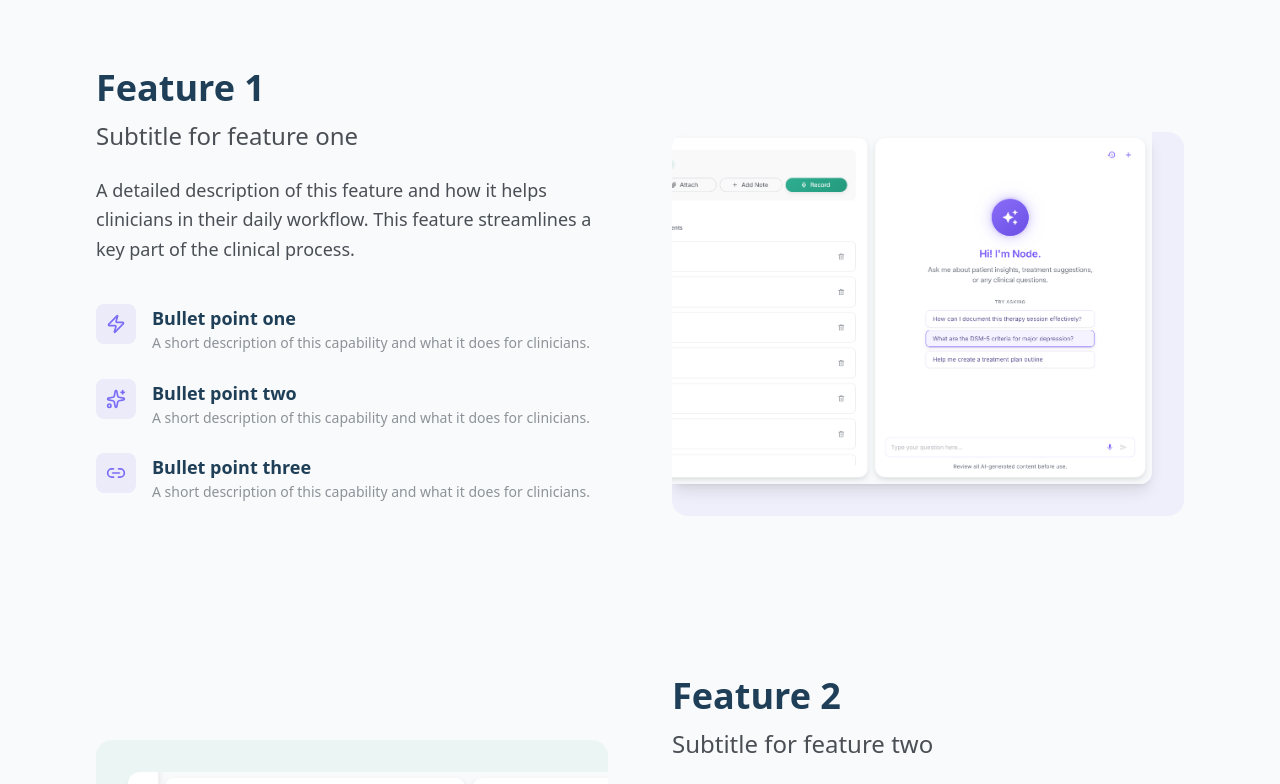
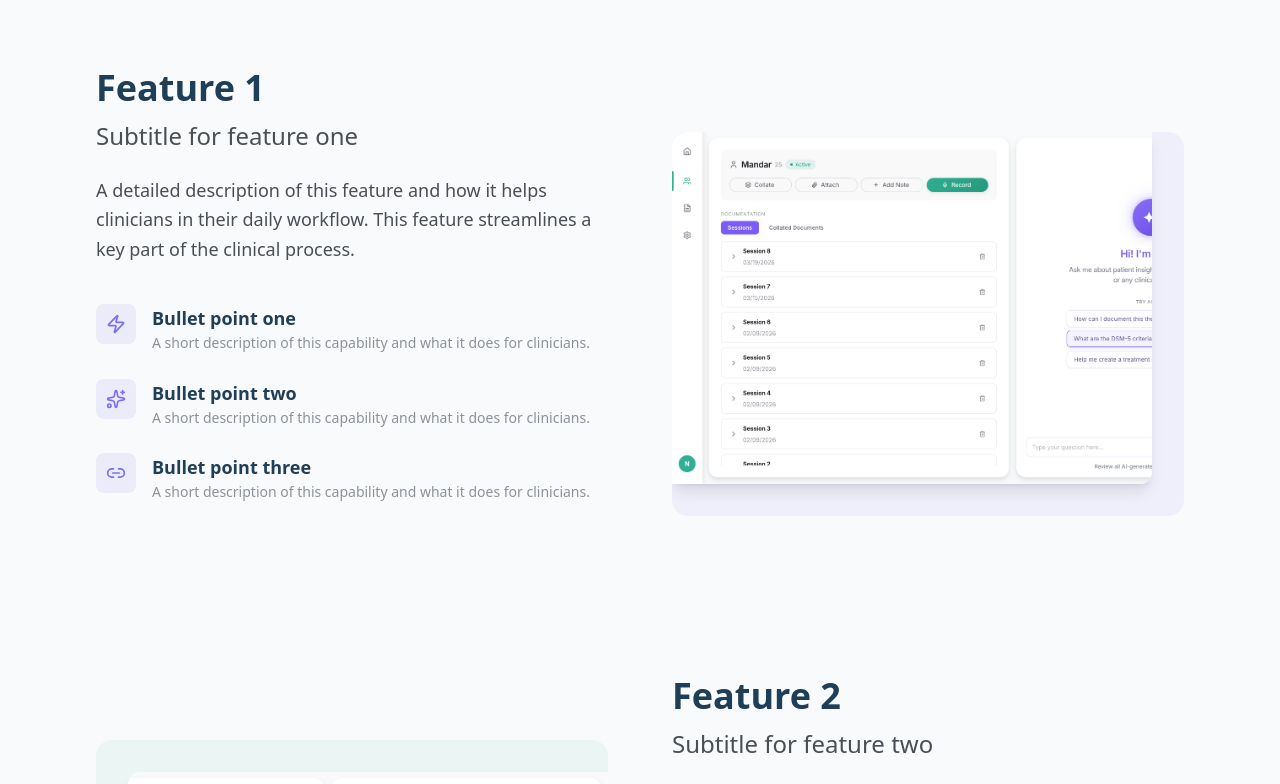
Before and after one commit to corenodal/nodal-website, a React (Vite) app: page /features in a window 1280 px wide. Shown: the part 860-1644 px from the top of the page. Built offline with nearby package versions, Linux system fonts and the light colour scheme.

Commit message:
features details section fix 1

```diff
--- a/src/sections/FeatureDetails.tsx
+++ b/src/sections/FeatureDetails.tsx
@@ -201,12 +201,13 @@ export const FeatureDetails = () => {
   const accentColor = (accent: 'nodal-violet' | 'nodal-green') =>
     accent === 'nodal-violet' ? 'bg-nodal-violet/10 text-nodal-violet' : 'bg-nodal-green/10 text-nodal-green';
 
+  // anchor = the corner where padding is applied (2 sides), image overflows the other 2
   const anchorStyles = (anchor: 'top-left' | 'top-right' | 'bottom-left' | 'bottom-right') => {
     const pad = {
-      'top-left':     'pb-0 pr-0 pt-6 pl-6 md:pt-8 md:pl-8',
-      'top-right':    'pb-0 pl-0 pt-6 pr-6 md:pt-8 md:pr-8',
-      'bottom-left':  'pt-0 pr-0 pb-6 pl-6 md:pb-8 md:pl-8',
-      'bottom-right': 'pt-0 pl-0 pb-6 pr-6 md:pb-8 md:pr-8',
+      'top-left':     'pt-6 pl-6 md:pt-8 md:pl-8 pb-0 pr-0',
+      'top-right':    'pt-6 pr-6 md:pt-8 md:pr-8 pb-0 pl-0',
+      'bottom-left':  'pb-6 pl-6 md:pb-8 md:pl-8 pt-0 pr-0',
+      'bottom-right': 'pb-6 pr-6 md:pb-8 md:pr-8 pt-0 pl-0',
     };
     const rounded = {
       'top-left':     'rounded-tl-xl',
@@ -215,10 +216,10 @@ export const FeatureDetails = () => {
       'bottom-right': 'rounded-br-xl',
     };
     const objectPos = {
-      'top-left':     'object-left-top',
-      'top-right':    'object-right-top',
-      'bottom-left':  'object-left-bottom',
-      'bottom-right': 'object-right-bottom',
+      'top-left':     'object-right-bottom',
+      'top-right':    'object-left-bottom',
+      'bottom-left':  'object-right-top',
+      'bottom-right': 'object-left-top',
     };
     return { pad: pad[anchor], rounded: rounded[anchor], objectPos: objectPos[anchor] };
   };
```
